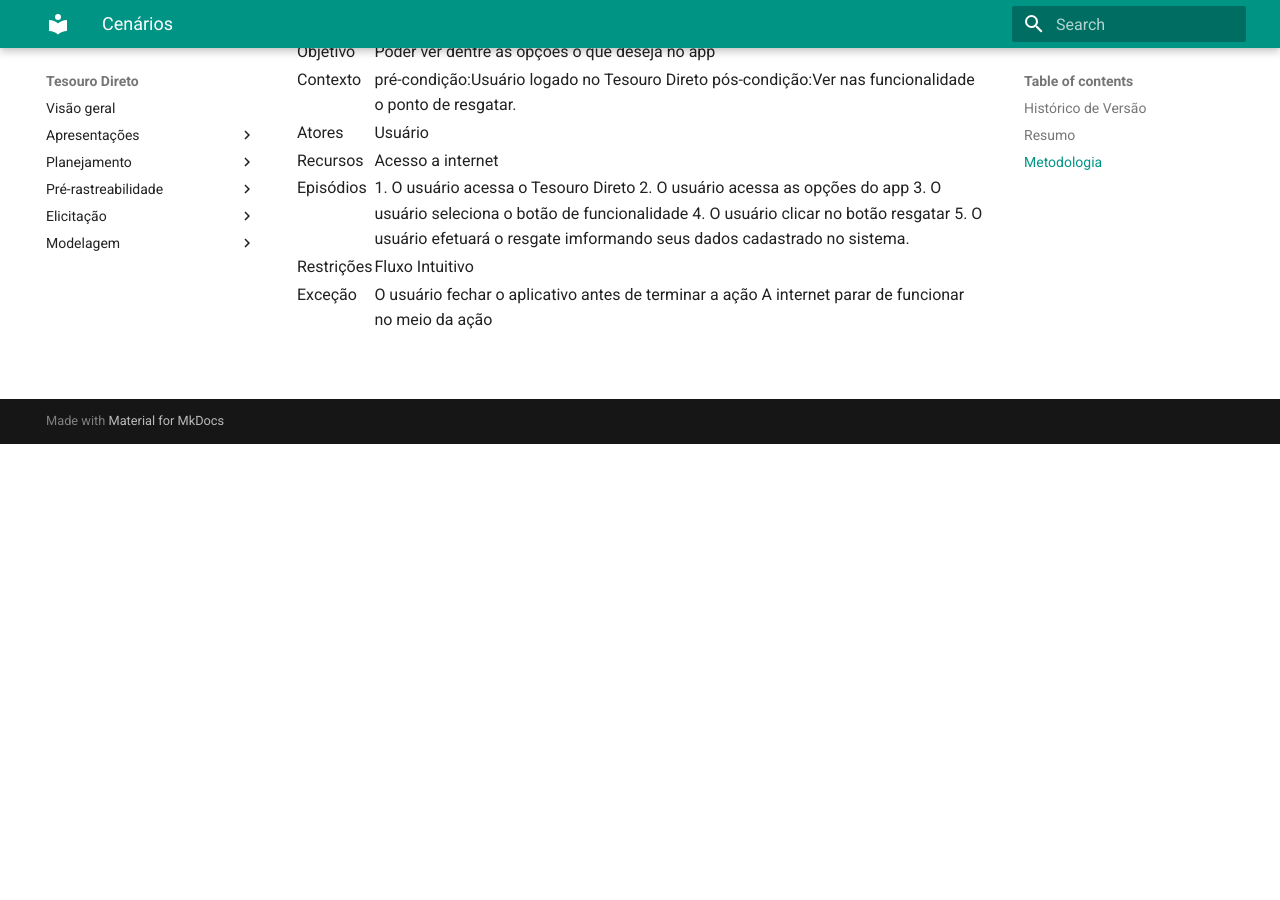
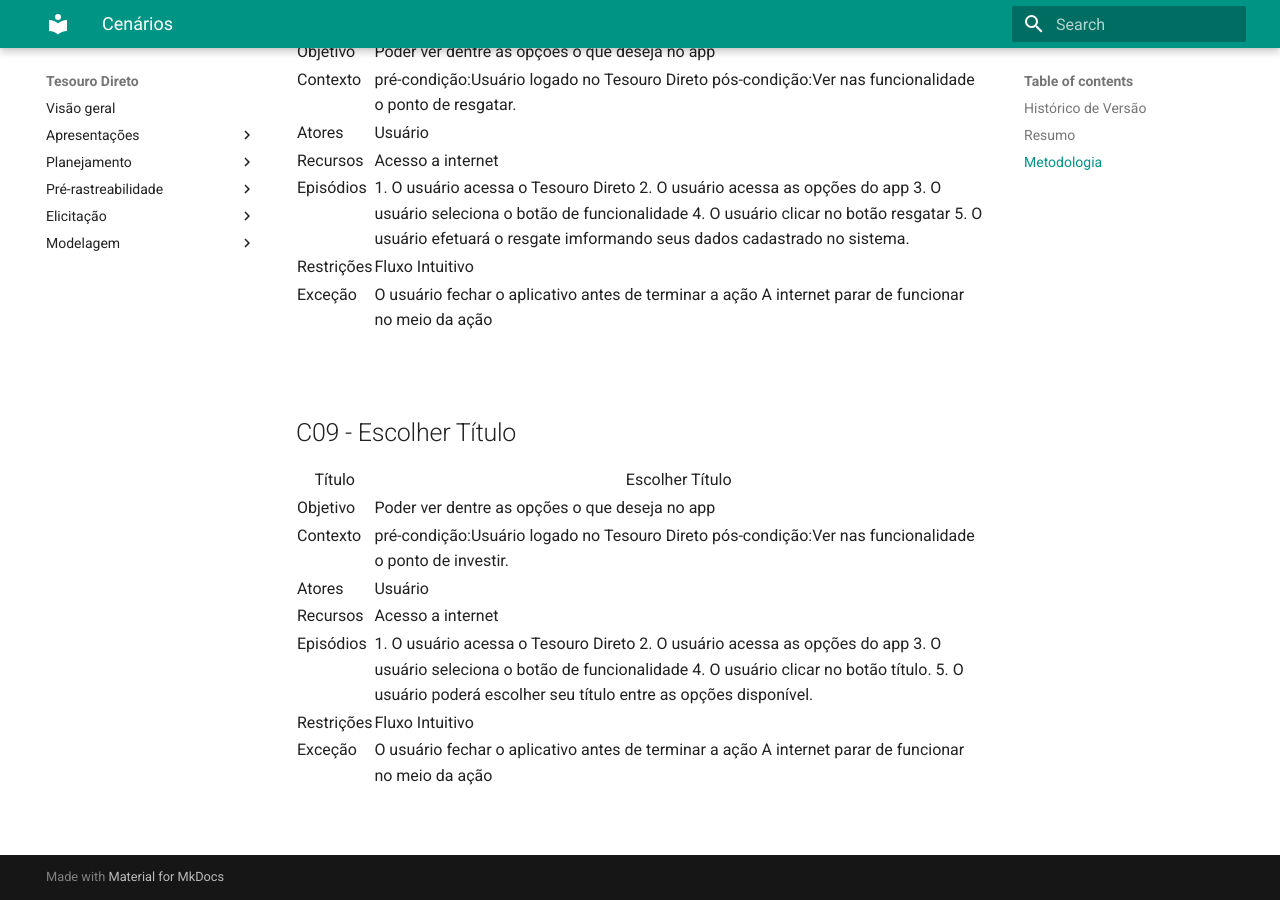
Before and after one commit to mibasFerraz/2021.1-TesouroDireto, an MkDocs documentation site: the page built from docs/modelagem/cenarios.md, in a window 1280 px wide and 900 px high, scrolled down 4602 px. Built offline with MkDocs 1.6.1 and Material for MkDocs 9.7.7, drawn with Linux system fonts in a browser that asks for light colours; before the commit the page ends 5046 px from its top, so only the background shows below that.

Commit message:
(#30) add c09

```diff
--- a/docs/modelagem/cenarios.md
+++ b/docs/modelagem/cenarios.md
@@ -486,3 +486,54 @@
     </tbody>
 </table>
 <br>
+
+## C09 - Escolher Título
+
+<table class="table table-striped border">
+    <thead>
+        <th>Título</th>
+        <th>Escolher Título</th>
+    </thead>
+    <tbody>
+        <tr>
+            <td>Objetivo</td>
+            <td>Poder ver dentre as opções o que deseja no app</td>
+        </tr>
+        <tr>
+            <td>Contexto</td>
+            <td>pré-condição:Usuário logado no Tesouro Direto
+                pós-condição:Ver nas funcionalidade o ponto de investir.
+            </td>
+        </tr>
+        <tr>
+            <td>Atores</td>
+            <td>Usuário</td>
+        </tr>
+        <tr>
+            <td>Recursos</td>
+            <td>Acesso a internet</td>
+        </tr>
+        <tr>
+            <td>Episódios</td>
+            <td>
+            1. O usuário acessa o Tesouro Direto
+            2. O usuário acessa as opções do app
+            3. O usuário seleciona o botão de funcionalidade
+            4. O usuário clicar no botão título.
+            5. O usuário poderá escolher seu título entre as opções disponível.
+            </td>
+        </tr>
+        <tr>
+            <td>Restrições</td>
+            <td>Fluxo Intuitivo</td>
+        </tr>
+        <tr>
+            <td>Exceção</td>
+            <td>
+            O usuário fechar o aplicativo antes de terminar a ação
+            A internet parar de funcionar no meio da ação
+            </td>
+        </tr>
+    </tbody>
+</table>
+<br>
```
